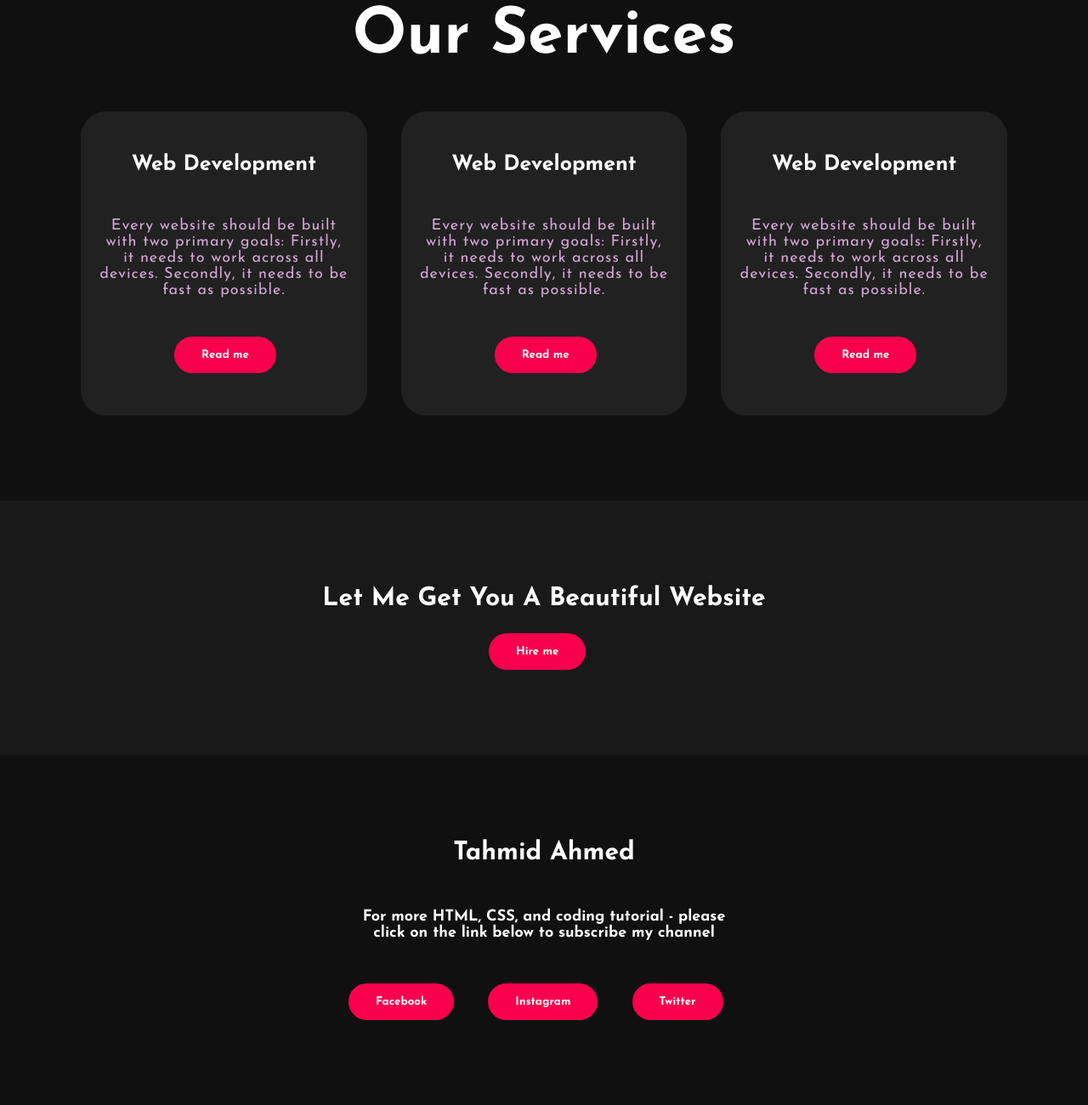
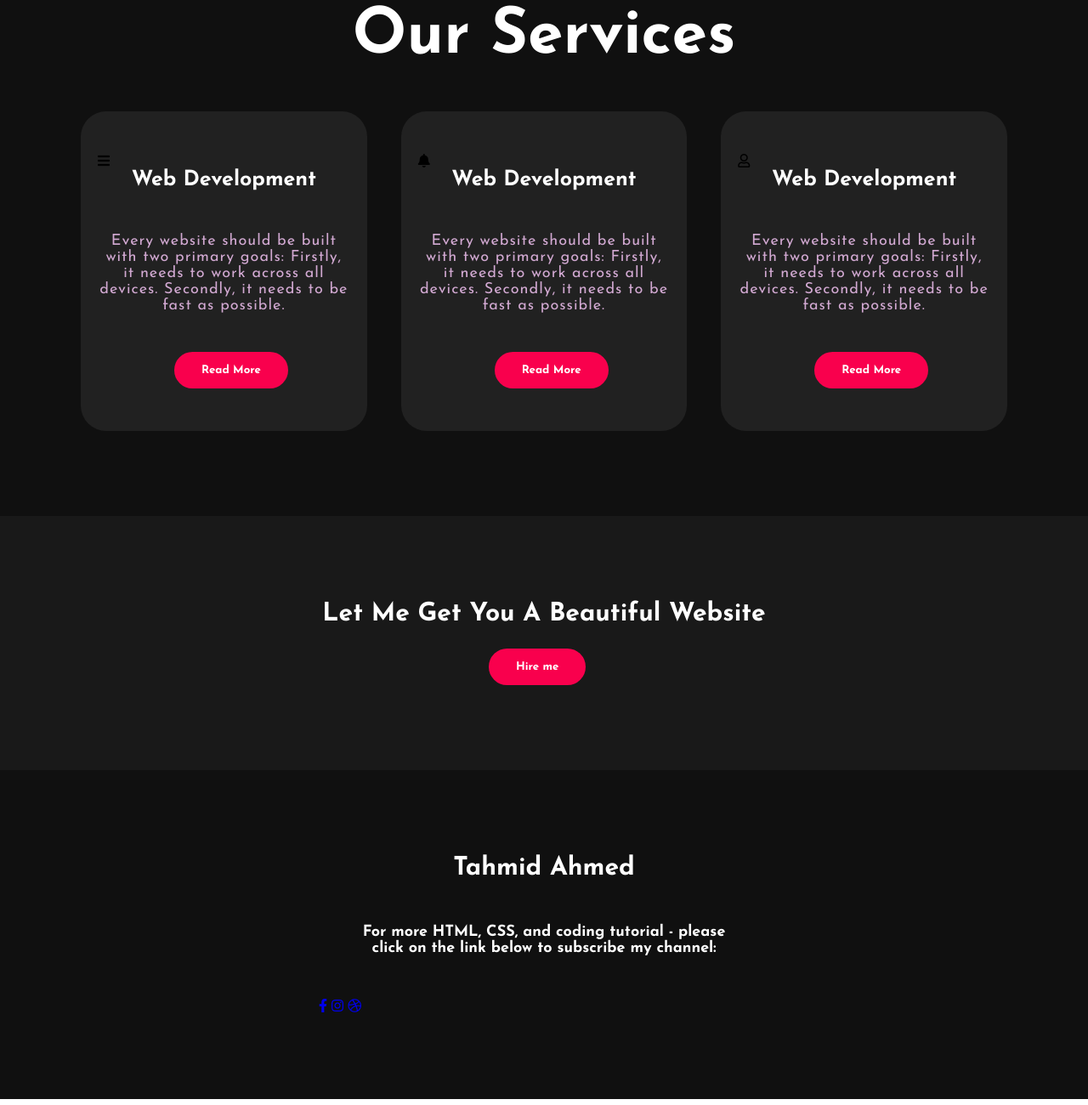
Before and after one commit to Rzz8/Example-personal-portfolio---HTML-CSS, a plain HTML site: page index.html in a window 1280 px wide. Shown: the part 1773-3073 px from the top of the page at 85% size. Drawn offline with Linux system fonts and the light colour scheme.

Commit message:
Update index.html
Update icons

```diff
--- a/index.html
+++ b/index.html
@@ -77,6 +77,7 @@
         <h2>Our services</h2>
         <div class="servicescontents">
           <div class="servicecontent1">
+            <i class="fas fa-bars"></i>
             <h5>Web Development</h5>
             <p>
               Every website should be built with two primary goals: Firstly, it
@@ -84,10 +85,12 @@
               possible.
             </p>
             <div class="servicebutton">
-              <button type="button">Read me</button>
+              <button type="button">Read More</button>
             </div>
           </div>
+
           <div class="servicecontent1">
+            <i class="fas fa-bell"></i>
             <h5>Web Development</h5>
             <p>
               Every website should be built with two primary goals: Firstly, it
@@ -95,10 +98,11 @@
               possible.
             </p>
             <div class="servicebutton">
-              <button type="button">Read me</button>
+              <button type="button">Read More</button>
             </div>
           </div>
           <div class="servicecontent1">
+            <i class="far fa-user"></i>
             <h5>Web Development</h5>
             <p>
               Every website should be built with two primary goals: Firstly, it
@@ -106,7 +110,7 @@
               possible.
             </p>
             <div class="servicebutton">
-              <button type="button">Read me</button>
+              <button type="button">Read More</button>
             </div>
           </div>
         </div>
@@ -127,12 +131,12 @@
         <h3>Tahmid Ahmed</h3>
         <h5>
           For more HTML, CSS, and coding tutorial - please click on the link
-          below to subscribe my channel
+          below to subscribe my channel:
         </h5>
-        <div>
-          <button type="button">Facebook</button>
-          <button type="button">Instagram</button>
-          <button type="button">Twitter</button>
+        <div class="social">
+          <a href="#"><i class="fab fa-facebook-f"></i></a>
+          <a href="#"><i class="fab fa-instagram"></i></a>
+          <a href="#"><i class="fab fa-dribbble"></i></a>
         </div>
       </div>
     </section>
```
